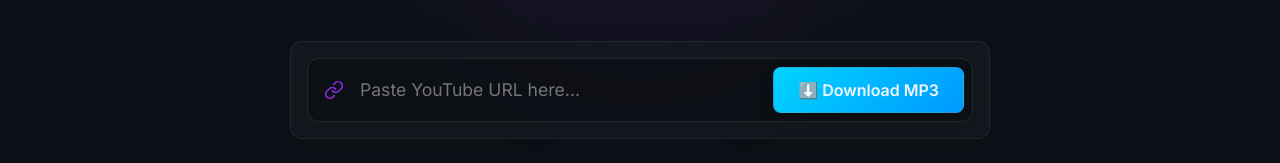
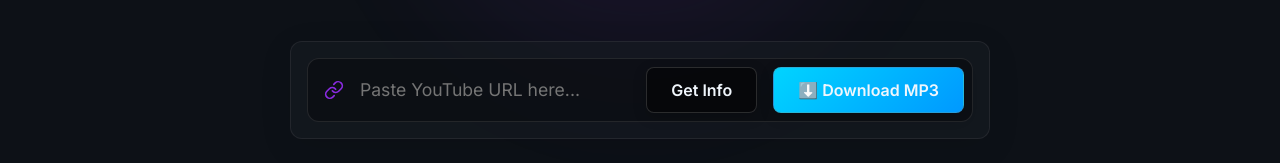
Before and after one commit to siddhartha220507/video-downloader-frontend, a React (Create React App) app: page / in a window 1280 px wide. Shown: the part 435-598 px from the top of the page. Built offline with nearby package versions, Linux system fonts and the light colour scheme; no server answers.

Commit message:
first commit

```diff
--- a/src/App.js
+++ b/src/App.js
@@ -7,6 +7,7 @@
   const [video, setVideo] = useState(null);
 
   // Download State
+  const [isLoadingInfo, setIsLoadingInfo] = useState(false);
   const [isDownloading, setIsDownloading] = useState(false);
   const [themeIndex, setThemeIndex] = useState(0);
 
@@ -100,7 +101,34 @@
     testConnection();
   }, [API_BASE_URL]);
 
+  // STEP 1: GET INFO
+  const getInfo = async () => {
+    if (!url) return;
+    setIsLoadingInfo(true);
+    setVideo(null);
+    try {
+      const res = await fetch(`${API_BASE_URL}/api/info`, {
+        method: "POST",
+        headers: {
+          "Content-Type": "application/json",
+        },
+        body: JSON.stringify({ url }),
+      });
 
+      if (!res.ok) {
+        const errorText = await res.text();
+        console.error("❌ Error:", errorText);
+        return;
+      }
+
+      const data = await res.json();
+      setVideo(data.videoDetails || data);
+    } catch (err) {
+      console.error("🔴 Error:", err.message);
+    } finally {
+      setIsLoadingInfo(false);
+    }
+  };
 
   // STEP 2: DOWNLOAD MP3 - STREAMING VIA BACKEND PROXY
   const download = () => {
@@ -183,8 +211,17 @@
                       value={url}
                       onChange={(e) => setUrl(e.target.value)}
                       className="form-input"
-                      disabled={isDownloading}
+                      disabled={isLoadingInfo || isDownloading}
                     />
+                    <button
+                      onClick={getInfo}
+                      className={`form-submit-btn ${hoveredBtn === 'getInfo' ? 'hovered' : ''}`}
+                      onMouseEnter={() => setHoveredBtn('getInfo')}
+                      onMouseLeave={() => setHoveredBtn(null)}
+                      disabled={isLoadingInfo || isDownloading || !url}
+                    >
+                      {isLoadingInfo ? 'Authenticating...' : 'Get Info'}
+                    </button>
                     <button
                       onClick={() => download()}
                       className={`form-submit-btn ${hoveredBtn === 'download' ? 'hovered' : ''}`}
@@ -199,10 +236,44 @@
                   </div>
                 </div>
 
+                {isLoadingInfo && (
+                  <div className="glass-panel loader-box animate-fade-in">
+                    <div className="loader-spinner"></div>
+                    <p className="loader-text">Fetching media information. Please wait...</p>
+                  </div>
+                )}
+
                 {isDownloading && (
                   <div className="glass-panel loader-box animate-fade-in">
                     <div className="loader-spinner secondary"></div>
                     <p className="loader-text">🎵 Preparing your MP3... Please wait (20–30 sec)</p>
+                  </div>
+                )}
+
+                {!isLoadingInfo && video && (
+                  <div className="glass-panel video-wrapper animate-fade-in">
+                    <div className="video-info-container">
+                      <img
+                        src={video?.thumbnail || "https://via.placeholder.com/300"}
+                        alt="Video thumbnail"
+                        className="video-thumbnail"
+                        onError={(e) => e.target.src = "https://via.placeholder.com/300"}
+                      />
+                      <div className="video-details">
+                        <h3 className="video-title">{video?.title || "No title"}</h3>
+                        <div className="video-action-row">
+                          <button
+                            onClick={() => download()}
+                            className={`download-btn ${hoveredBtn === 'mp3' ? 'hovered' : ''}`}
+                            onMouseEnter={() => setHoveredBtn('mp3')}
+                            onMouseLeave={() => setHoveredBtn(null)}
+                            disabled={isDownloading}
+                          >
+                            🎵 Download MP3
+                          </button>
+                        </div>
+                      </div>
+                    </div>
                   </div>
                 )}
 
```
